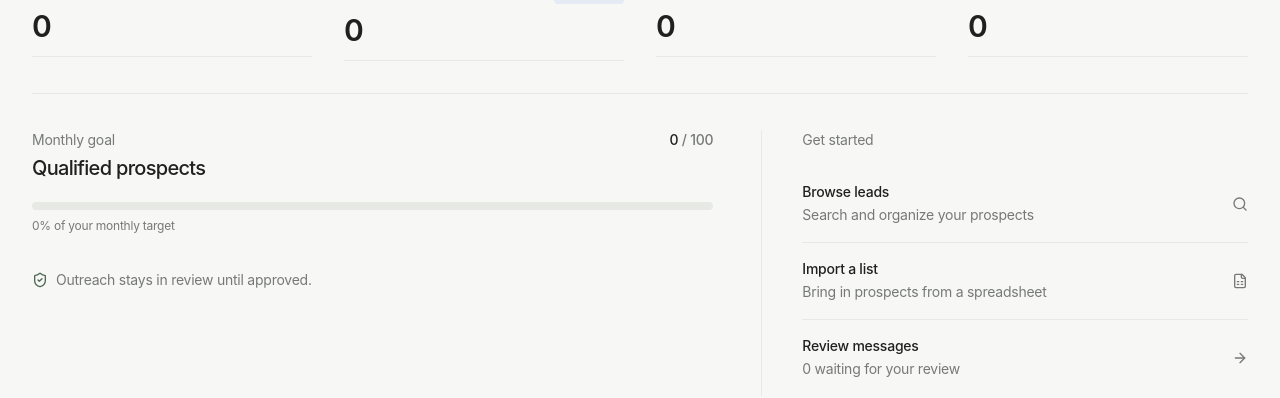
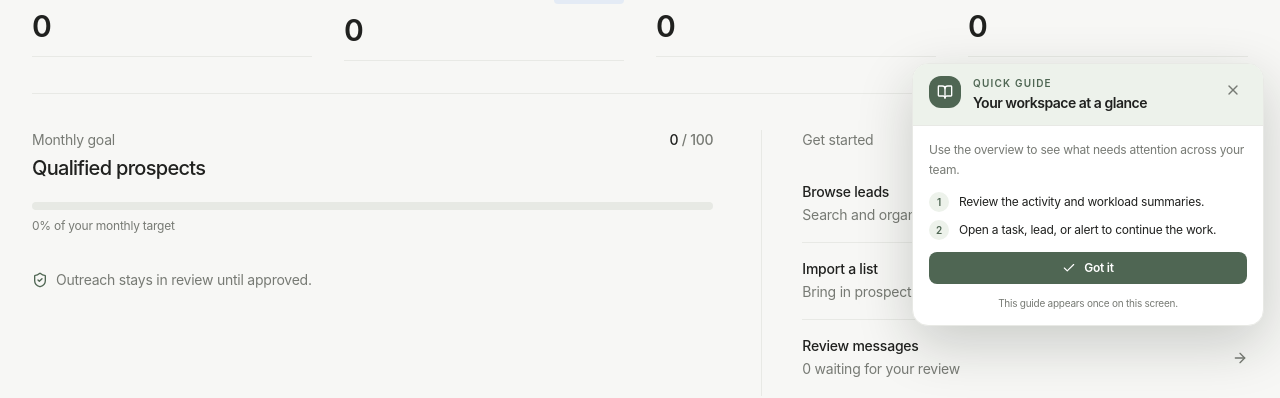
Before and after one commit to Hootsworth/Evee, a Next.js app: page / in a window 1280 px wide. Shown: the part 458-856 px from the top of the page. Built offline with nearby package versions, Linux system fonts and the light colour scheme; no server answers.

Commit message:
Add first-visit guides to workspace screens

```diff
--- a/app/layout.tsx
+++ b/app/layout.tsx
@@ -5,6 +5,7 @@ import './globals.css';
 import NavBar from '@/components/NavBar';
 import Footer from '@/components/Footer';
 import { ThemeProvider } from '@/components/ThemeProvider';
+import ScreenGuide from '@/components/ScreenGuide';
 
 export default function RootLayout({
   children,
@@ -42,6 +43,7 @@ export default function RootLayout({
         <ThemeProvider>
           {!isAuthPage && <NavBar />}
           <main className="flex-1 flex flex-col">{children}</main>
+          {!isAuthPage && !isPartnerPortal && <ScreenGuide />}
           {!isAuthPage && !isPartnerPortal && <Footer />}
         </ThemeProvider>
       </body>
--- a/app/partner/page.tsx
+++ b/app/partner/page.tsx
@@ -4,6 +4,7 @@ import { useState, useEffect, useMemo, useRef, Suspense } from 'react';
 import Link from 'next/link';
 import { useSearchParams, useRouter } from 'next/navigation';
 import { useTheme } from '@/components/ThemeProvider';
+import ScreenGuide from '@/components/ScreenGuide';
 import {
   Search,
   Plus,
@@ -740,6 +741,7 @@ function PartnerPortalContent() {
   // ----------------------------------------------------
   return (
     <div className="min-h-screen bg-[#f7f7f5] dark:bg-[#171916] text-[#20211f] dark:text-[#f1f2ee] font-sans antialiased pb-24 transition-colors duration-150">
+      <ScreenGuide screen="partner" />
       {/* Top Editorial Navigation Bar */}
       <header className="sticky top-0 z-40 bg-[#f7f7f5]/95 dark:bg-[#171916]/95 backdrop-blur-xl border-b border-[#e8e9e5] dark:border-white/10">
         <div className="max-w-[1440px] mx-auto px-4 sm:px-6 lg:px-8 h-[68px] flex items-center justify-between">
--- /dev/null
+++ b/components/ScreenGuide.tsx
@@ -0,0 +1,90 @@
+'use client';
+
+import { useEffect, useState } from 'react';
+import { usePathname } from 'next/navigation';
+import { BookOpen, Check, X } from 'lucide-react';
+
+type Guide = { title: string; purpose: string; steps: string[] };
+
+const guides: Record<string, Guide> = {
+  home: { title: 'Your workspace at a glance', purpose: 'Use the overview to see what needs attention across your team.', steps: ['Review the activity and workload summaries.', 'Open a task, lead, or alert to continue the work.'] },
+  campaigns: { title: 'Campaigns', purpose: 'Build and manage prospecting campaigns from one place.', steps: ['Create a campaign and choose its audience.', 'Review the generated leads and drafts before dispatch.'] },
+  'campaigns-csv': { title: 'CSV outreach', purpose: 'Prepare an outreach batch from a spreadsheet.', steps: ['Upload a CSV and map its columns.', 'Check the preview, run a test, then dispatch when ready.'] },
+  leads: { title: 'Lead directory', purpose: 'Search and qualify the businesses your team may work with.', steps: ['Filter or search the list to find a lead.', 'Open a lead to review its details, evidence, and next steps.'] },
+  'lead-detail': { title: 'Lead profile', purpose: 'Review one business, its evidence, contacts, and outreach history.', steps: ['Check the profile and source evidence.', 'Update contact details or create the next follow-up task.'] },
+  work: { title: 'Work queue', purpose: 'Keep shared tasks, owners, due dates, and approvals in one queue.', steps: ['Filter by owner or status to find the next task.', 'Open or create work and keep its status and due date current.'] },
+  revenue: { title: 'Revenue workspace', purpose: 'Track account plans, inbound leads, opportunities, proposals, and outcomes.', steps: ['Choose a record type to review its pipeline.', 'Open a record to update its stage, owner, and next action.'] },
+  operations: { title: 'Operations workspace', purpose: 'Coordinate onboarding, renewals, account health, procurement, and service work.', steps: ['Create or open an operational record.', 'Turn milestones into owned tasks and track dependencies.'] },
+  partners: { title: 'Partner management', purpose: 'Manage partner access and the leads allocated to each partner.', steps: ['Add or pause a partner account.', 'Allocate leads and use the portal link to review their workspace.'] },
+  partner: { title: 'Your partner workspace', purpose: 'Work only with the leads allocated to your partner account.', steps: ['Filter leads by readiness and complete missing contact details.', 'Select ready leads and use Start Outreach; import, export, and enrichment are under Lead tools.'] },
+  drafts: { title: 'Draft review', purpose: 'Review AI-assisted outreach before it can be sent.', steps: ['Open a draft and check its claims against the evidence.', 'Approve or request changes before dispatch.'] },
+  outreach: { title: 'Outreach activity', purpose: 'Review sent outreach and its delivery or reply status.', steps: ['Filter the activity to find a message or campaign.', 'Open a record to understand its latest status and follow-up.'] },
+  'csv-outreach': { title: 'CSV outreach', purpose: 'Send a carefully reviewed outreach batch from imported leads.', steps: ['Upload and map the file, then inspect the preview.', 'Send a test before approving the live dispatch.'] },
+  jobs: { title: 'Background jobs', purpose: 'Monitor queued work and recover jobs that need attention.', steps: ['Filter for failed or waiting jobs.', 'Open a job to inspect its error, then retry or resolve it.'] },
+  settings: { title: 'Workspace settings', purpose: 'Configure mail, AI, data providers, integrations, and workspace controls.', steps: ['Choose a settings section from the tabs.', 'Save credentials and use the available test action to validate them.'] },
+  copilot: { title: 'Evee Copilot', purpose: 'Ask questions about authorized workspace records and get task suggestions.', steps: ['Ask a specific question about accounts or work.', 'Review each suggested task and add only the ones you want.'] },
+  developers: { title: 'Developer API', purpose: 'Create scoped API keys for trusted external tools.', steps: ['Give each key a clear name and the minimum scopes needed.', 'Copy the key when it is created; revoke it here if it is no longer needed.'] },
+  'workflow-templates': { title: 'Workflow templates', purpose: 'Create repeatable automations that propose work for approval.', steps: ['Choose a trigger and add simple conditions and actions.', 'Activate the template, then review each proposed run before it executes.'] },
+  workflows: { title: 'Outreach workflows', purpose: 'Manage the guarded email-dispatch workflow and its approvals.', steps: ['Review pending items and their safety checks.', 'Approve only after verifying the audience and message.'] },
+};
+
+function guideForPath(pathname: string): [string, Guide] | null {
+  if (pathname === '/') return ['home', guides.home];
+  if (pathname === '/campaigns/csv') return ['campaigns-csv', guides['campaigns-csv']];
+  if (pathname === '/campaigns') return ['campaigns', guides.campaigns];
+  if (pathname === '/leads') return ['leads', guides.leads];
+  if (pathname.startsWith('/leads/')) return ['lead-detail', guides['lead-detail']];
+  if (pathname === '/work') return ['work', guides.work];
+  if (pathname === '/revenue') return ['revenue', guides.revenue];
+  if (pathname === '/operations') return ['operations', guides.operations];
+  if (pathname === '/partners') return ['partners', guides.partners];
+  if (pathname === '/partner') return ['partner', guides.partner];
+  if (pathname === '/drafts') return ['drafts', guides.drafts];
+  if (pathname === '/outreach') return ['outreach', guides.outreach];
+  if (pathname === '/csv-outreach') return ['csv-outreach', guides['csv-outreach']];
+  if (pathname === '/jobs') return ['jobs', guides.jobs];
+  if (pathname === '/settings') return ['settings', guides.settings];
+  if (pathname === '/copilot') return ['copilot', guides.copilot];
+  if (pathname === '/developers') return ['developers', guides.developers];
+  if (pathname === '/workflow-templates') return ['workflow-templates', guides['workflow-templates']];
+  if (pathname === '/workflows') return ['workflows', guides.workflows];
+  return null;
+}
+
+export default function ScreenGuide({ screen }: { screen?: string }) {
+  const pathname = usePathname();
+  const page = screen ? [screen, guides[screen]] as [string, Guide] : guideForPath(pathname);
+  const [visible, setVisible] = useState(false);
+  const [visibleForKey, setVisibleForKey] = useState('');
+  const storageKey = page ? `evee_screen_guide_v1:${page[0]}` : '';
+
+  useEffect(() => {
+    setVisibleForKey('');
+    if (!storageKey) { setVisible(false); return; }
+    try {
+      const shouldShow = localStorage.getItem(storageKey) !== 'seen';
+      setVisible(shouldShow);
+      if (shouldShow) setVisibleForKey(storageKey);
+    } catch { setVisible(false); }
+  }, [storageKey]);
+
+  if (!page || !page[1] || !visible || visibleForKey !== storageKey) return null;
+  const dismiss = () => {
+    try { localStorage.setItem(storageKey, 'seen'); } catch { /* Keep the guide dismissible if storage is unavailable. */ }
+    setVisible(false);
+  };
+
+  return <aside aria-label={`${page[1].title} first-visit guide`} className="fixed bottom-4 right-4 z-[60] w-[min(22rem,calc(100vw-2rem))] overflow-hidden rounded-2xl border border-[var(--line)] bg-[var(--surface)] text-[var(--ink)] shadow-[0_18px_55px_rgba(20,30,20,0.20)] animate-ios-swish">
+    <div className="flex items-start gap-3 border-b border-[var(--line)] bg-[#edf2eb] px-4 py-3 dark:bg-white/[0.05]">
+      <span className="grid h-8 w-8 shrink-0 place-items-center rounded-xl bg-[var(--accent)] text-white"><BookOpen className="h-4 w-4"/></span>
+      <div className="min-w-0 flex-1"><p className="text-[10px] font-semibold uppercase tracking-[0.12em] text-[var(--accent)]">Quick guide</p><h2 className="mt-0.5 text-sm font-semibold">{page[1].title}</h2></div>
+      <button onClick={dismiss} aria-label="Dismiss guide" className="rounded-lg p-1.5 text-[var(--muted)] hover:bg-black/[0.05] dark:hover:bg-white/[0.08]"><X className="h-4 w-4"/></button>
+    </div>
+    <div className="space-y-3 px-4 py-3.5">
+      <p className="text-xs leading-5 text-[var(--muted)]">{page[1].purpose}</p>
+      <ol className="space-y-2">{page[1].steps.map((step, index) => <li key={step} className="flex gap-2.5 text-xs leading-5"><span className="grid h-5 w-5 shrink-0 place-items-center rounded-full bg-[#edf2eb] text-[10px] font-semibold text-[var(--accent)] dark:bg-white/[0.08]">{index + 1}</span><span>{step}</span></li>)}</ol>
+      <button onClick={dismiss} className="inline-flex w-full items-center justify-center gap-2 rounded-lg bg-[var(--accent)] px-3 py-2 text-xs font-semibold text-white transition hover:opacity-90"><Check className="h-3.5 w-3.5"/>Got it</button>
+      <p className="text-center text-[10px] text-[var(--muted)]">This guide appears once on this screen.</p>
+    </div>
+  </aside>;
+}
```
